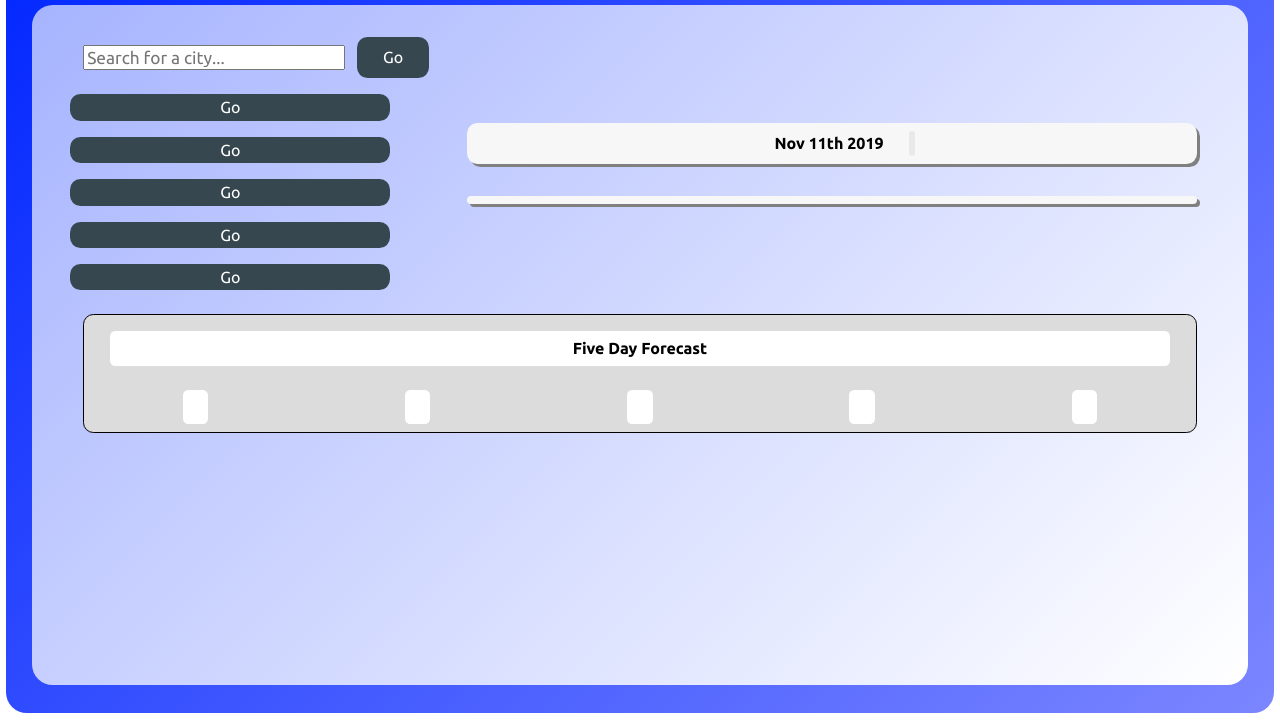
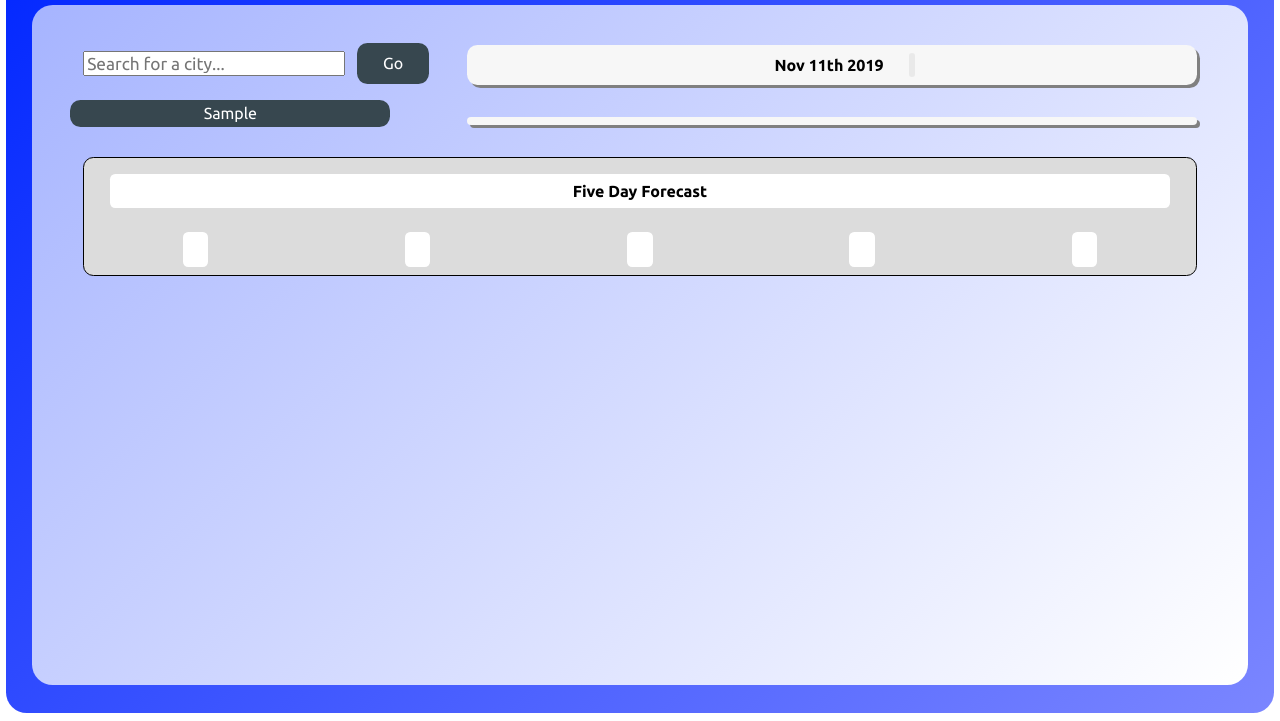
Before and after one commit to BrbHouseOnFire/WeatherDashboard, a plain HTML site: page index.html in a window 1280 px wide. Both pictures are taken after typing "Sample" into the empty fields and a click on the button "Go". Shown: the part 79-800 px from the top of the page. Drawn offline with nearby package versions, Linux system fonts and the light colour scheme; no server answers.

Commit message:
finalized functionality involving history and search

```diff
--- a/assets/script.js
+++ b/assets/script.js
@@ -26,7 +26,6 @@ let init = () => {
 }
 
 let makeCall = (city) => {
-    console.log("initKey: " + initKey);
     storeSearch(city);
     callCurrent(city);
     callForecast(city);
@@ -124,15 +123,13 @@ let storeSearch = (cityInput) => {
         let string = localStorage.getItem("searchHistory");
         if (string === null) {
             history.push(cityInput);
-            console.log("History: " + history);
             localStorage.setItem("searchHistory", JSON.stringify(history));
         }
         else {
+            console.log("string: " + string);
             let object = JSON.parse(string);
-            console.log("city: " + cityInput);
-            console.log("un: " + object.unshift(cityInput));
-            history = object.unshift(cityInput);
-            console.log("History2: " + history);
+            object.unshift(cityInput);
+            history = object;
             localStorage.setItem("searchHistory", JSON.stringify(history));
         }
     }
@@ -142,15 +139,15 @@ let displayHistory = () => {
 
     let string = localStorage.getItem("searchHistory");
     if (string === null) {
-        // $("#history").addClass("searchhistory");
+        // do nothing
     }
     else {
         history = JSON.parse(string);
         for(var i = 1; i < 6; i++) {
-            // console.log("History: " + history[i]);
-            // console.log("History: " + history);
-            if(history[i] !== "") {
-                $(`#city${i}`).text(history[i]);
+            j=i-1;
+            if(history[j] !== "" && history[j] !== null && history[j] !== undefined) {
+                console.log(history[j]);
+                $(`#city${i}`).text(history[j]);
                 $(`#city${i}`).removeClass("d-n");
             }
         }
@@ -173,7 +170,6 @@ let clearPage = () => {
 
 
 
-//
 
 $('#searchBox').keypress(function(e) {
     if (e.which == 13) {
@@ -185,9 +181,22 @@ $('#searchBox').keypress(function(e) {
 $('#searchSubmit').on('click', function() {
     // save user's search value
     let userSearch = $('#searchBox').val();
+    // clear the searchbox
     $('#searchBox').val("");
-    console.log("User Search: " + userSearch);
+    // console.log("User Search: " + userSearch);
     makeCall(userSearch);
 });
 
+$('.cityhistory').on('click', function() {
+    // save user's search value
+    let userSearch = $(this).text();
+    // clear the searchbox
+    $('#searchBox').val("");
+    // console.log("User Search: " + userSearch);
+    // don't create a new history button when clicking a history item
+    initKey = 0;
+    makeCall(userSearch);
+});
+
+// Run intial page setup
 init();
--- a/index.html
+++ b/index.html
@@ -31,11 +31,11 @@
                         </div>
                         <!-- Search History -->
                         <div class = "searchhistory flex column" id="history">
-                            <button class="cityhistory fbuttontwo button--fancytwo d-n" data-city="" id="city1">Go</button>
-                            <button class="cityhistory fbuttontwo button--fancytwo d-n" data-city="" id="city2">Go</button>
-                            <button class="cityhistory fbuttontwo button--fancytwo d-n" data-city="" id="city3">Go</button>
-                            <button class="cityhistory fbuttontwo button--fancytwo d-n" data-city="" id="city4">Go</button>
-                            <button class="cityhistory fbuttontwo button--fancytwo d-n" data-city="" id="city5">Go</button>
+                            <button class="cityhistory fbuttontwo button--fancytwo d-n" data-city="" id="city1"></button>
+                            <button class="cityhistory fbuttontwo button--fancytwo d-n" data-city="" id="city2"></button>
+                            <button class="cityhistory fbuttontwo button--fancytwo d-n" data-city="" id="city3"></button>
+                            <button class="cityhistory fbuttontwo button--fancytwo d-n" data-city="" id="city4"></button>
+                            <button class="cityhistory fbuttontwo button--fancytwo d-n" data-city="" id="city5"></button>
                         </div>
                     </div>
 
```
